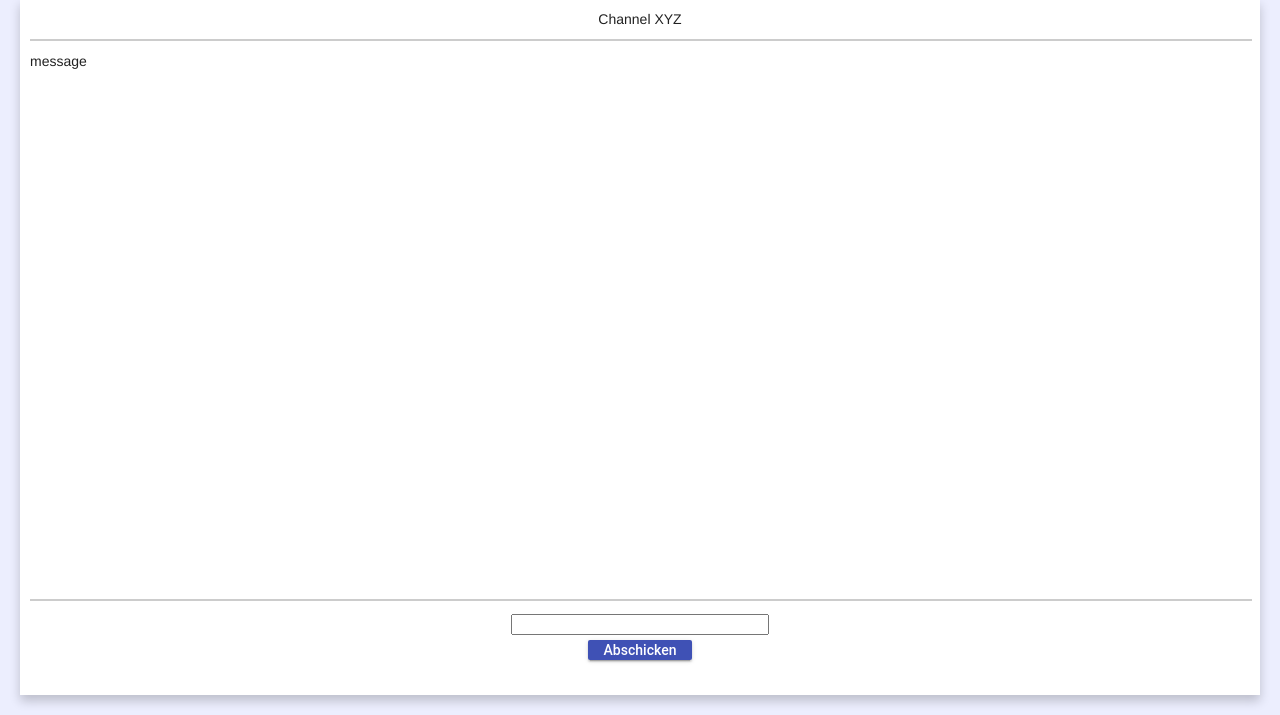
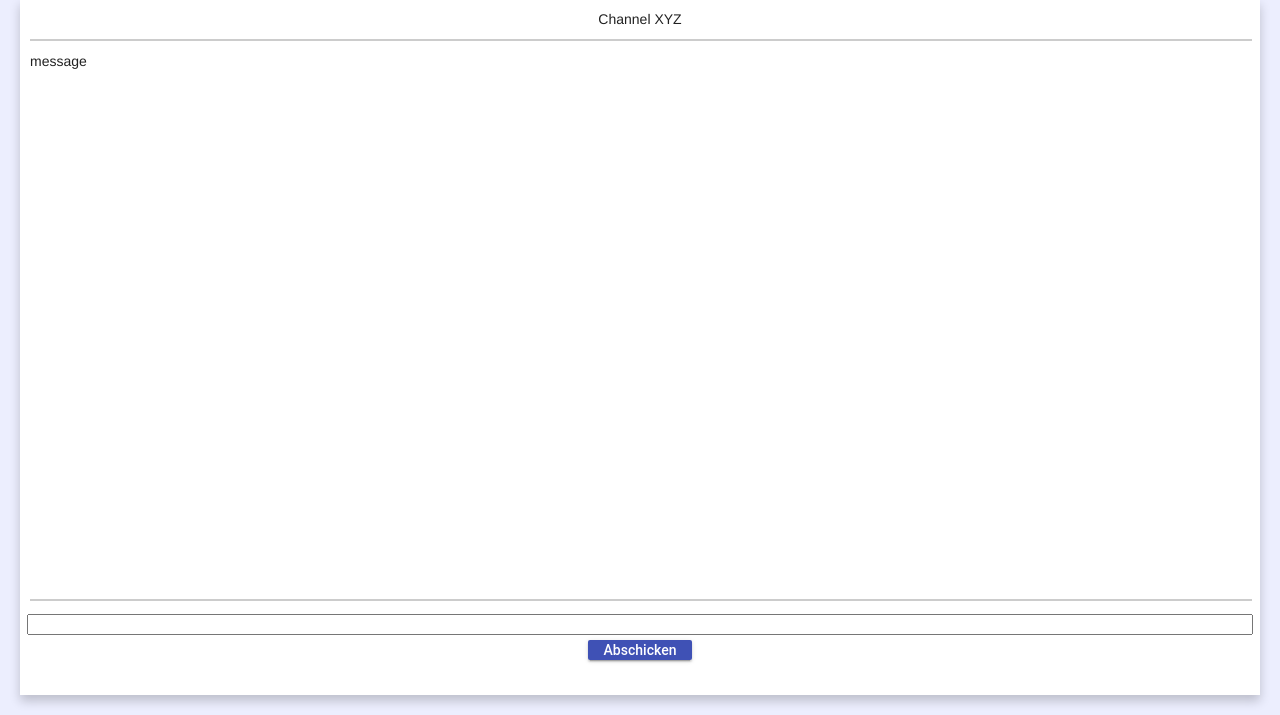
Before and after one commit to Bossi1979/task_06, a Django app: page /chat/ in a window 1280 px wide. Shown: the part 85-800 px from the top of the page. Run offline with Django 5.2, Linux system fonts and the light colour scheme; a user stored in the database is signed in.

Commit message:
messageInput field width changed

```diff
--- a/simple_chat/static/css/style.css
+++ b/simple_chat/static/css/style.css
@@ -184,7 +184,7 @@ h4 {
 }
 
 .messageInput input {
-    width: 250px;
+    width: calc(100% - 62px);
 }
 
 
--- a/simple_chat/static/js/login_validation.js
+++ b/simple_chat/static/js/login_validation.js
@@ -144,8 +144,8 @@ function deactivatedLoadingScreen() {
 function resetForm() {
     usernameValid = false;
     passwordValid = false;
-    username.value = '';
-    password.value = '';
+    // username.value = undefined;
+    // password.value = undefined;
     sendBtn.disabled = true;
 }
 
--- a/simple_chat/templates/main.html
+++ b/simple_chat/templates/main.html
@@ -14,6 +14,7 @@
     <link rel="stylesheet" href="{% static './css/style.css' %}" />
     <script src="{% static './js/script.js' %}"></script>
     <script src="{% static './js/login_validation.js' %}"></script>
+    <script src="{% static './js/register_validation.js' %}"></script>
   </head>
   <body>
     <div class="loading" id="loading">
```
Also changed, not shown: simple_chat/db.sqlite3, simple_chat/static/js/register_validation.js (added).
